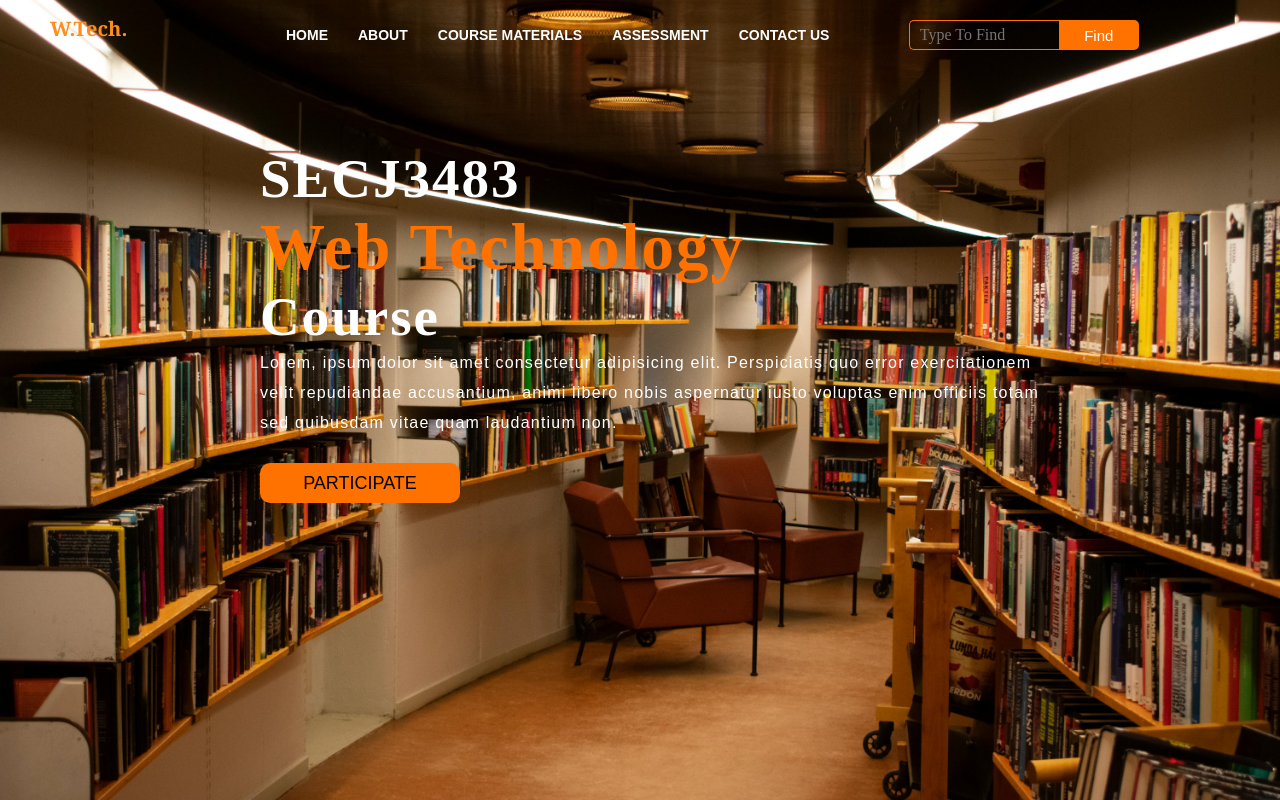
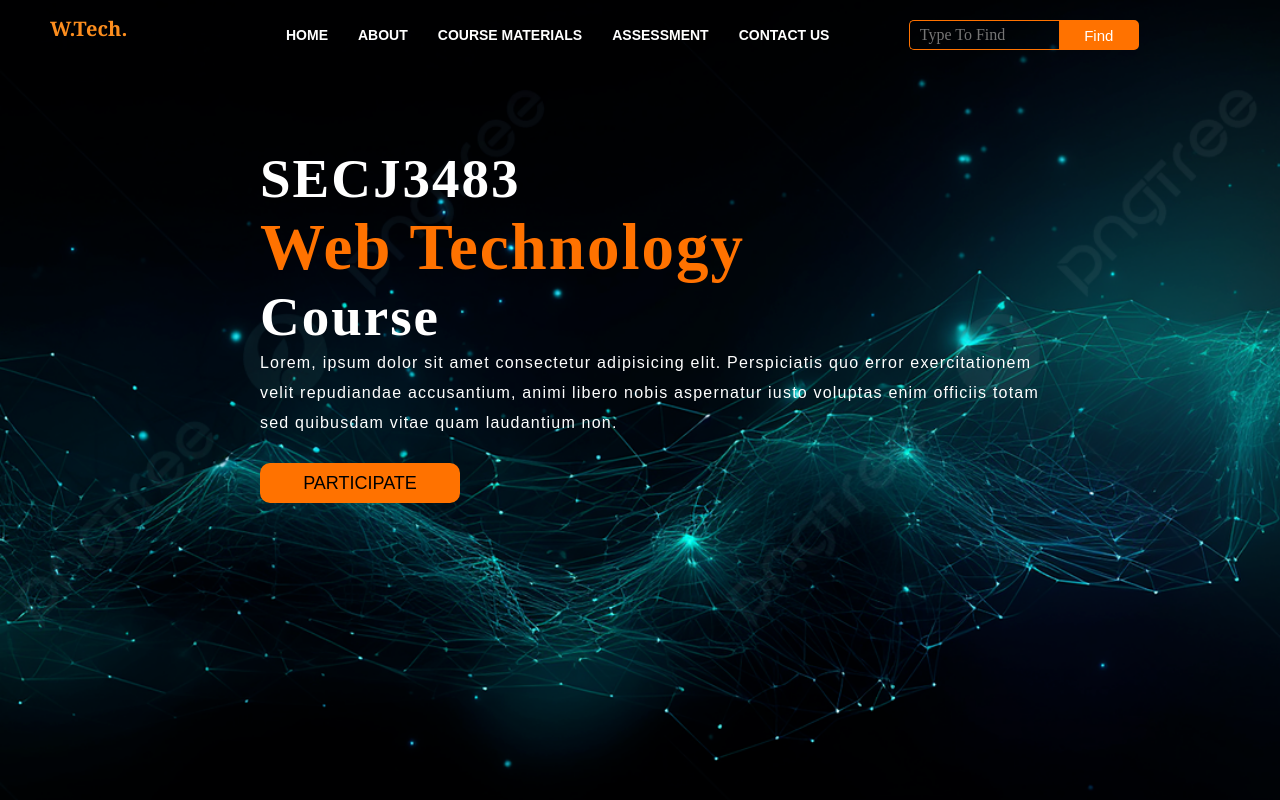
Before and after one commit to umaqgeek/utm-labs-demo, a PHP site: page / in a window 1280 px wide. Run offline with PHP 8.4, Linux system fonts and the light colour scheme.

Commit message:
chore(week03): update bg img

```diff
--- a/week03/css/styles.css
+++ b/week03/css/styles.css
@@ -7,7 +7,7 @@
 .main {
     width: 100%;
     background-color: #000;
-    background-image: url("../images/bg-img.jpg");
+    background-image: url("../images/bg-img.jpeg");
     background-position: center;
     background-size: cover;
     height: 100vh;
```
Also changed, not shown: week03/images/bg-img.jpeg (added), week03/images/bg-img.jpg (deleted).
